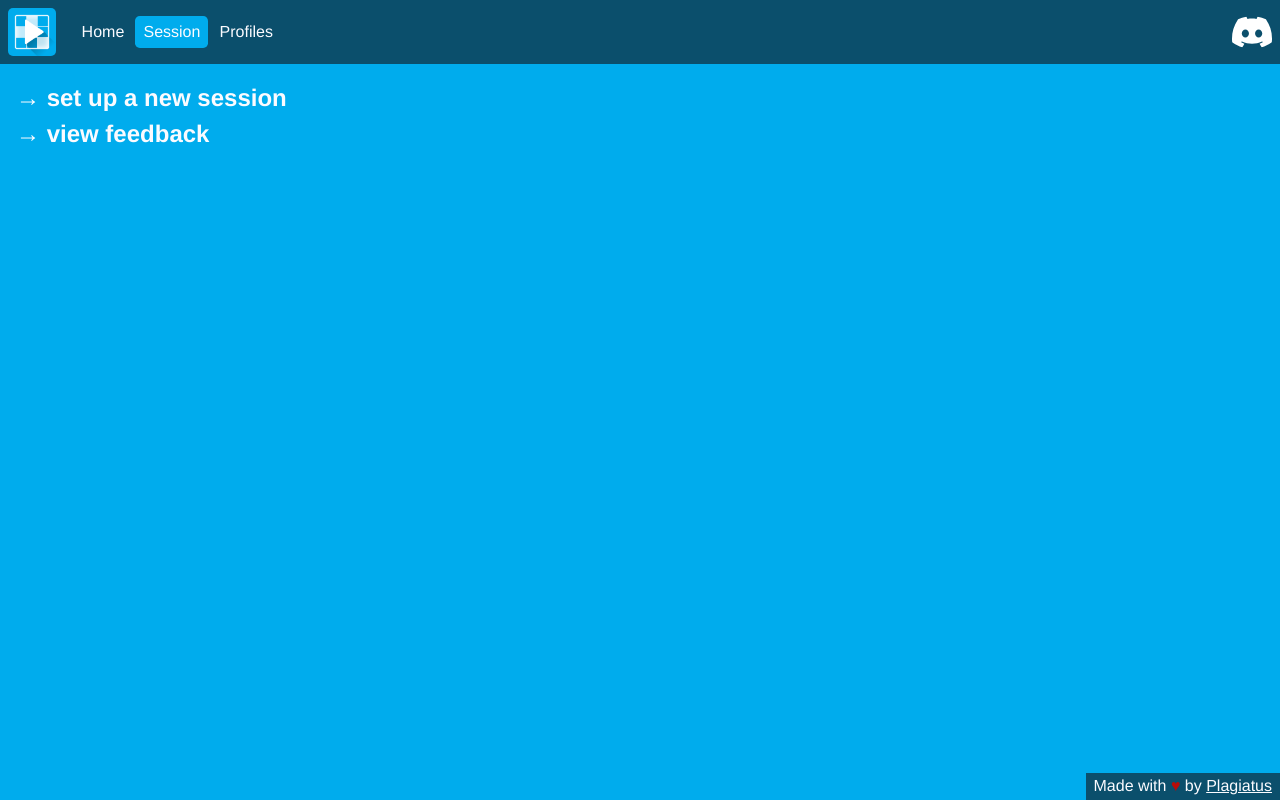
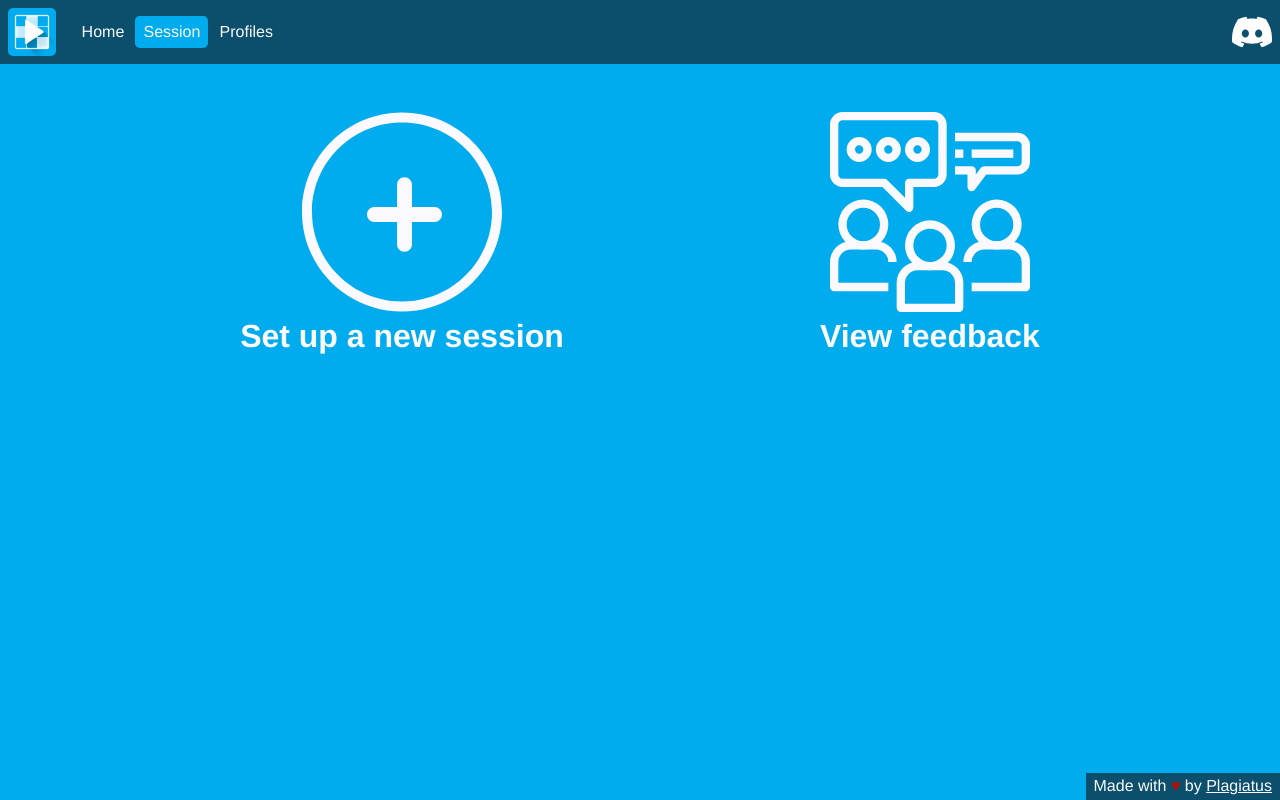
Before and after one commit to Plagiatus/Trippy, a Vue app in the folder website/: page /session in a window 1280 px wide. Built offline with nearby package versions, Linux system fonts and the light colour scheme.

Commit message:
better session page

```diff
--- a/website/public/style.css
+++ b/website/public/style.css
@@ -4,6 +4,8 @@ body {
 	--background2: #0b4F6C;
 	--highlight: #B80C09;
 	--dark: #040F16;
+
+	--text-color-filter: brightness(0) saturate(100%) invert(85%) sepia(26%) saturate(362%) hue-rotate(201deg) brightness(101%) contrast(124%);
 
 	color: var(--text-color);
 	background: var(--background);
--- a/website/src/views/Sessions.vue
+++ b/website/src/views/Sessions.vue
@@ -1,10 +1,12 @@
 <template>
-	<div>
+	<div id="sessions-wrapper">
 		<router-link class="sessions-link" :to="{ name: 'Sessions.Setup' }">
-			<h2>&rarr; set up a new session</h2>
+			<img src="@/assets/add.svg" alt="New Session">
+			<span>Set up a new session</span>
 		</router-link>
 		<router-link class="sessions-link" :to="{ name: 'Sessions.Feedback' }">
-			<h2>&rarr; view feedback</h2>
+			<img src="@/assets/user-feedback.svg" alt="Show feedback">
+			<span>View feedback</span>
 		</router-link>
 	</div>
 </template>
@@ -13,5 +15,35 @@
 .sessions-link {
 	text-decoration: none;
 	color: var(--text-color);
+	margin: 2rem;
+	display: flex;
+	flex-direction: column;
+	align-items: center;
+}
+
+.sessions-link > img {
+	filter: var(--text-color-filter);
+	width: 100%;
+	width: 200px;
+}
+
+.sessions-link > span {
+	font-size: 2em;
+	font-weight: bold;
+}
+
+#sessions-wrapper {
+	display: flex;
+	flex-direction: row;
+	justify-content: space-evenly;
+}
+
+@media screen and (max-width: 740px) {
+	#sessions-wrapper {
+		flex-direction: column;
+	}
+	.sessions-link > span {
+		font-size: 1.5em;
+	}
 }
 </style>
```
Also changed, not shown: website/src/assets/add.svg (added), website/src/assets/user-feedback.svg (added).
